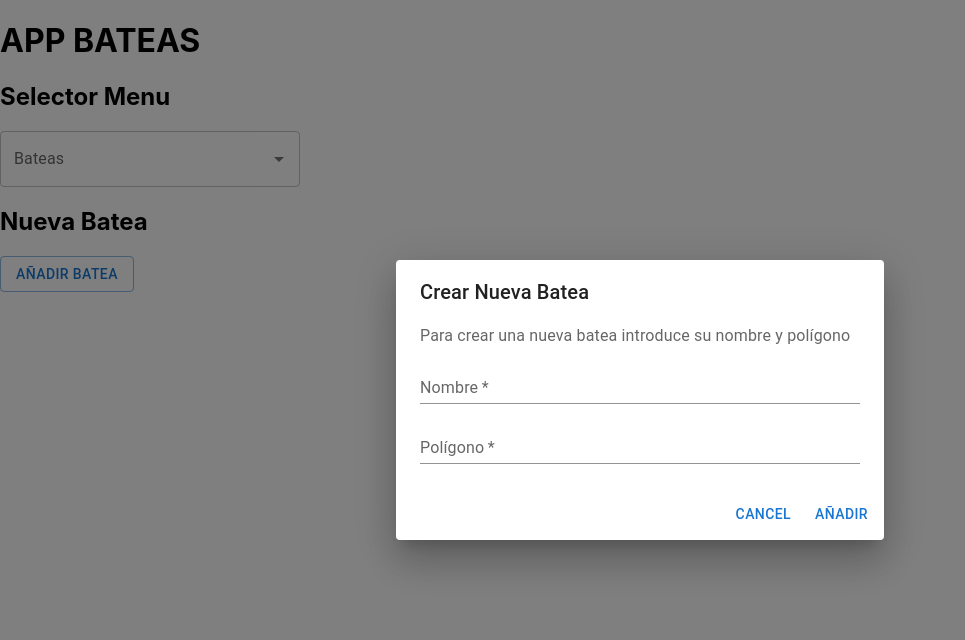
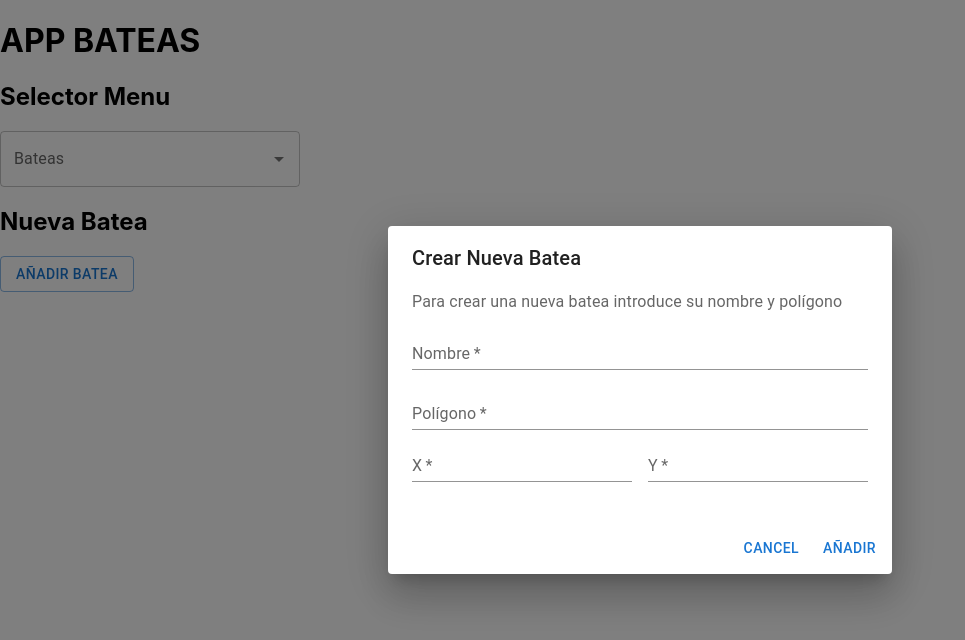
Before and after one commit to Rauljo/Proyectobatea, a React (Create React App) app in the folder client/: page / in a window 1280 px wide. Both pictures are taken after a click on the button "AÑADIR BATEA". Shown: the top 640 px of the page, without its empty margins (0-965 px from the left). Built offline with nearby package versions, Linux system fonts and the light colour scheme; no server answers.

Commit message:
When adding a batea, its sectors get also added. Also in the addition form a sector scheme appears

```diff
--- a/client/src/components/Form_Dialog.js
+++ b/client/src/components/Form_Dialog.js
@@ -6,6 +6,10 @@ import DialogActions from '@mui/material/DialogActions';
 import DialogContent from '@mui/material/DialogContent';
 import DialogContentText from '@mui/material/DialogContentText';
 import DialogTitle from '@mui/material/DialogTitle';
+import Stack from '@mui/material/Stack';
+import { Table, TableBody, TableCell, TableContainer, TableHead, TableRow, TableSortLabel, Paper } from '@mui/material';
+
+
 
 import axios from "axios";
 
@@ -14,6 +18,10 @@ export default function FormDialog() {
 
   const[name, setName] = React.useState("");
   const[polygon, setPolygon] = React.useState("");
+  const[x, setX] = React.useState("");
+  const[y, setY] = React.useState("");
+
+
 
   const handleClickOpen = () => {
     setOpen(true);
@@ -25,7 +33,7 @@ export default function FormDialog() {
 
   const handleSubmit = async (event) => {
     event.preventDefault();
-    const data = { name, polygon };
+    const data = { name, polygon, x, y };
 
     try {
         const response = await axios.post("http://localhost:5010/bateas", data);
@@ -39,6 +47,24 @@ export default function FormDialog() {
     }
 
     };
+
+  // Generar las filas y columnas de la tabla
+  const generateTable = () => {
+    let rows = [];
+    for (let i = 0; i < y; i++) {
+      let cols = [];
+      for (let j = 0; j < x; j++) {
+        cols.push(
+          <TableCell key={j} sx={{ border: '1px solid black', textAlign: 'center' }}>
+            {i + 1} - {j + 1}
+          </TableCell>
+        );
+      }
+      rows.push(<TableRow key={i}>{cols}</TableRow>);
+    }
+    return rows;
+  };
+
 
   return (
     <React.Fragment>
@@ -89,6 +115,43 @@ export default function FormDialog() {
                     setPolygon(event.target.value);
                 }}
             />
+            <Stack direction="row" spacing={2}>
+                <TextField
+                  required
+                  margin="dense"
+                  id="x"
+                  name="X"
+                  label="X"
+                  type="number"
+                  fullWidth
+                  variant="standard"
+                  value={x}
+                  onChange={(event) => setX(event.target.value)}
+                />
+                <TextField
+                  required
+                  margin="dense"
+                  id="y"
+                  name="Y"
+                  label="Y"
+                  type="number"
+                  fullWidth
+                  variant="standard"
+                  value={y}
+                  onChange={(event) => setY(event.target.value)}
+                />
+              </Stack>
+
+            {/* Show batea grid */}
+            <TableContainer component={Paper} style={{ marginTop: '20px' }}>
+                <Table>
+                <TableHead>
+                    <TableRow sx={{ borderTop: '1px solid black' }}>
+                    </TableRow>
+                </TableHead>
+                <TableBody>{generateTable()}</TableBody>
+                </Table>
+            </TableContainer>
         </DialogContent>
         <DialogActions>
           <Button onClick={handleClose}>Cancel</Button>
```
Also changed, not shown: 1 other file (tests, documents, lock files or other folders).
